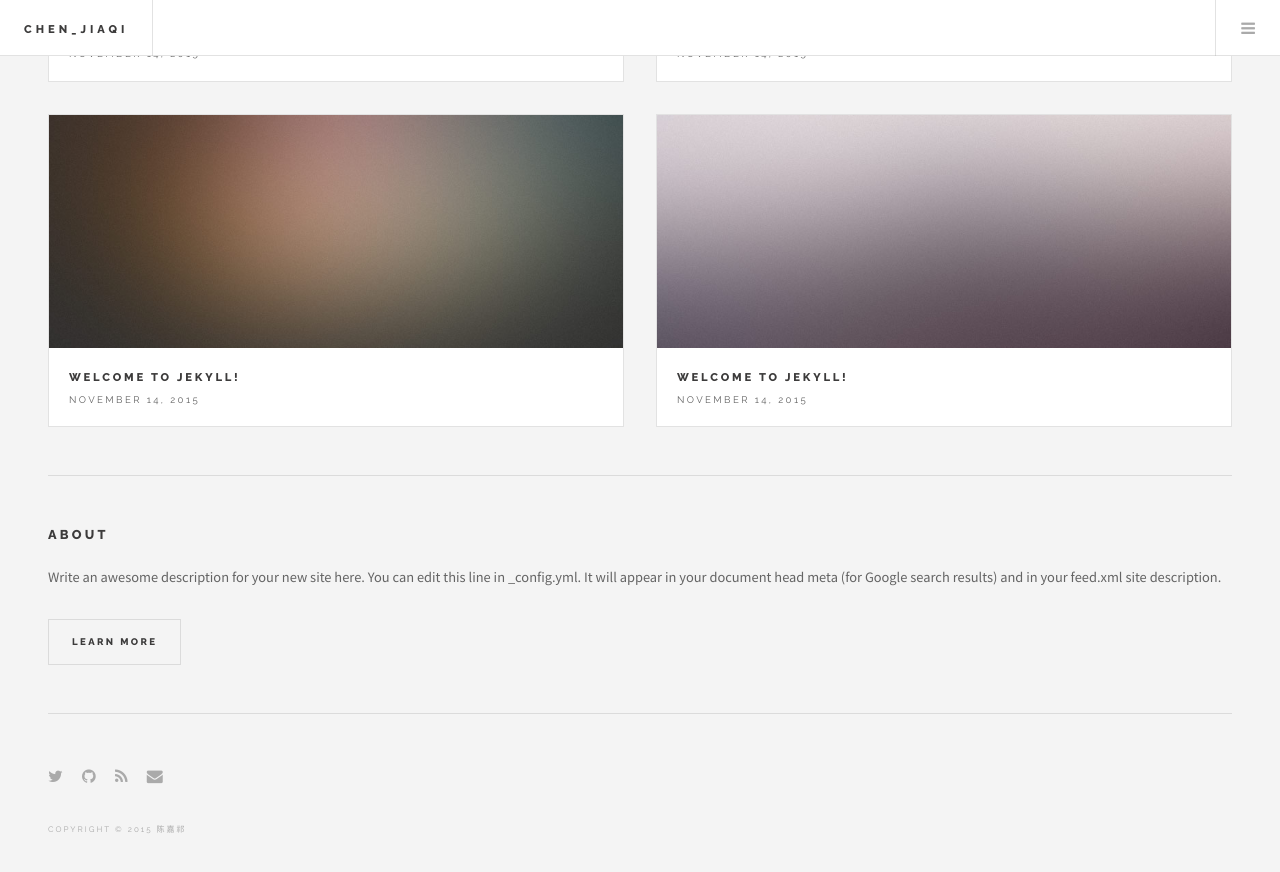
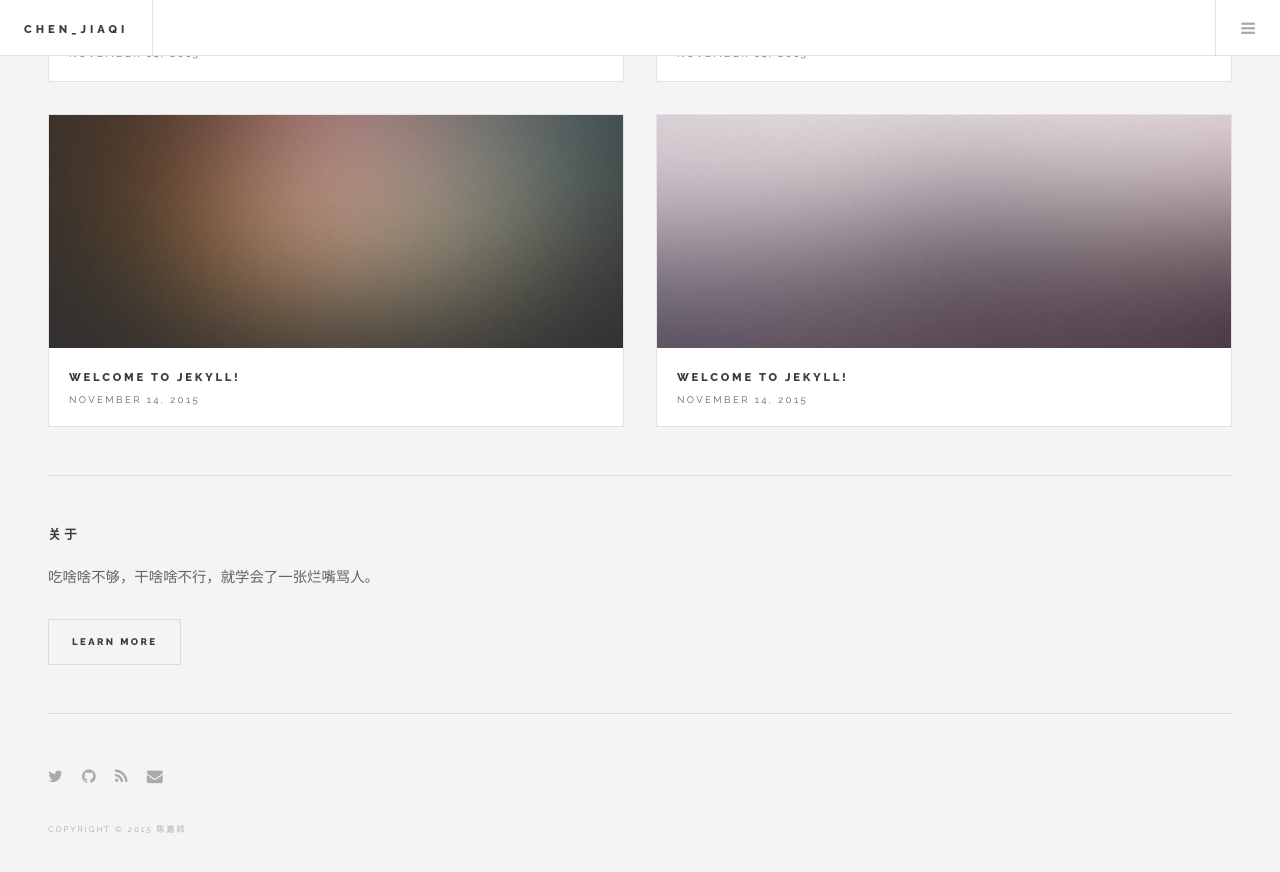
Before and after one commit to dqyxw/dqyxw.github.io, a Jekyll site: the page built from index.html, in a window 1280 px wide and 900 px high, scrolled down 4462 px. Shown: the top 872 px of the window. Built offline with Jekyll 4.4.1, drawn with Linux system fonts in a browser that asks for light colours; the list of posts is cut into pages by our own code.

Commit message:
修改关于

```diff
--- a/_config.yml
+++ b/_config.yml
@@ -2,9 +2,7 @@
 title: Chen_Jiaqi
 email: chen807049335@gmail.com
 description: > # this means to ignore newlines until "baseurl:"
-  Write an awesome description for your new site here. You can edit this
-  line in _config.yml. It will appear in your document head meta (for
-  Google search results) and in your feed.xml site description.
+  吃啥啥不够，干啥啥不行，就学会了一张烂嘴骂人。
 baseurl: "" # the subpath of your site, e.g. /blog/
 url: "http://yourdomain.com" # the base hostname & protocol for your site
 twitter_username: jekyllrb
--- a/_includes/about.html
+++ b/_includes/about.html
@@ -1,5 +1,5 @@
 <section class="blurb">
-  <h2>About</h2>
+  <h2>关于</h2>
 	<p>{{ site.description }}</p>
 	<ul class="actions">
 	  <li><a href="/about" class="button">Learn More</a></li>
```
